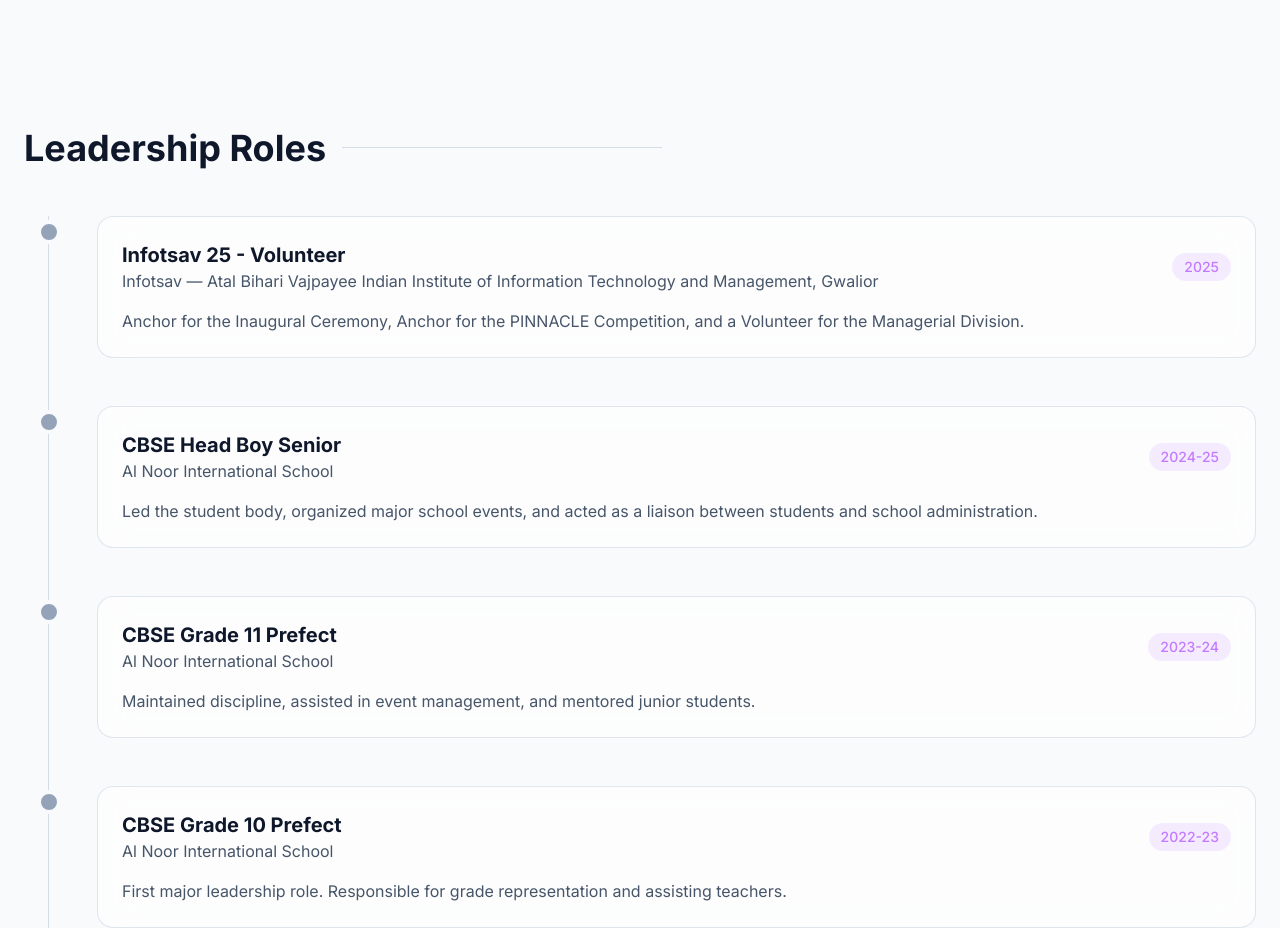
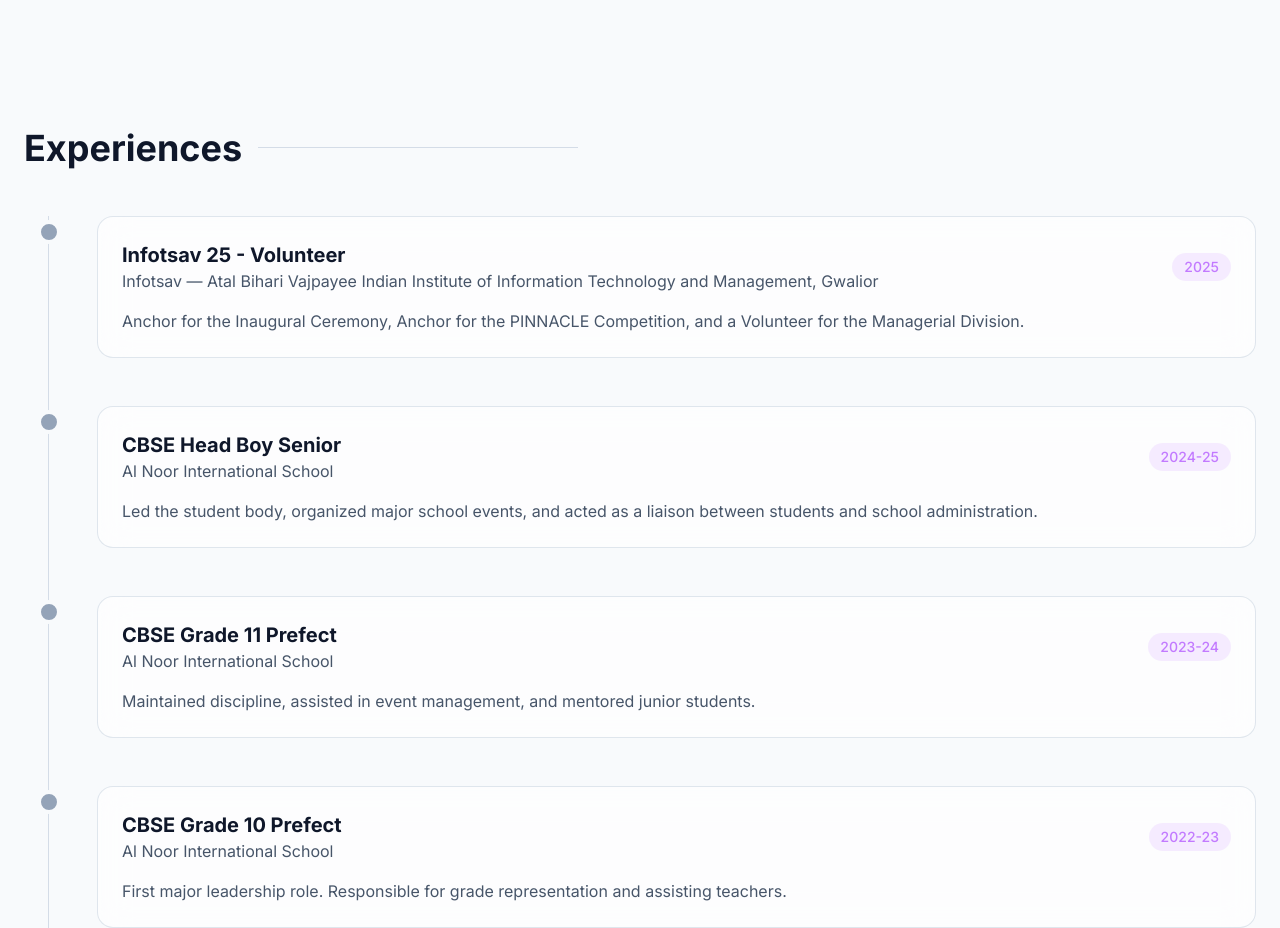
Before and after one commit to ggaisenn/ggportfolio, a React (Vite) app: page / in a window 1280 px wide. Shown: the part 8020-8948 px from the top of the page. Built offline with nearby package versions, Linux system fonts and the light colour scheme.

Commit message:
refactor(Experiences): change title name

```diff
--- a/src/components/Experience.jsx
+++ b/src/components/Experience.jsx
@@ -37,7 +37,7 @@ const Experience = () => {
   return (
     <section id="experience" className="pt-20">
       <div className="flex items-center gap-4 mb-12" data-aos="fade-right">
-        <h2 className="text-3xl md:text-4xl font-bold theme-text">Leadership Roles</h2>
+        <h2 className="text-3xl md:text-4xl font-bold theme-text">Experiences</h2>
         <div className="h-px bg-[var(--border-subtle)] flex-grow max-w-xs"></div>
       </div>
 
```
